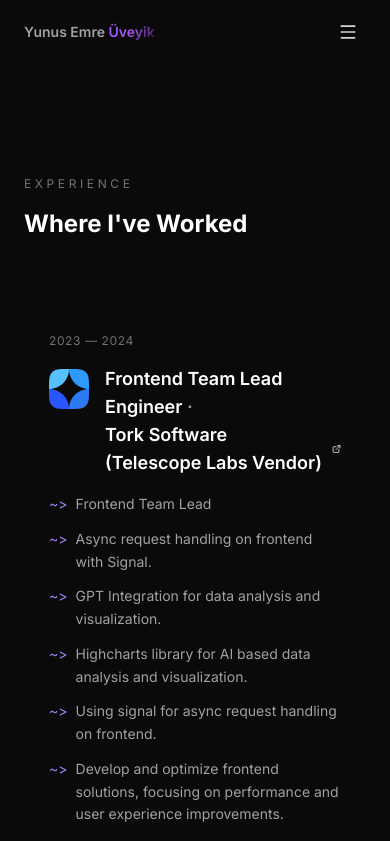
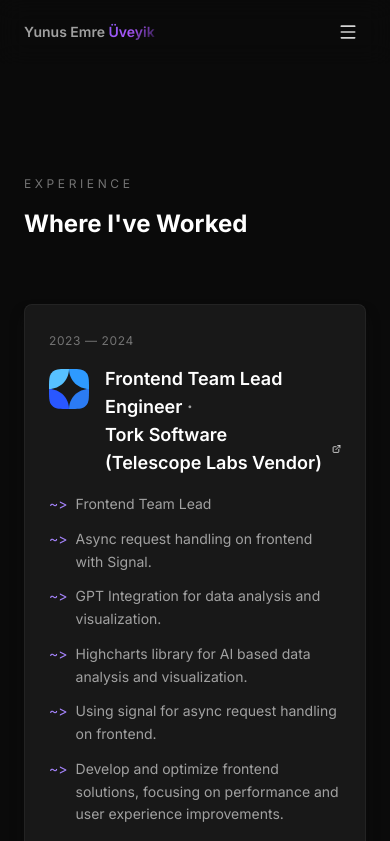
Before and after one commit to yunusemreuveyik/yunusemreuveyik.com, a Next.js app: page /en/experience in a window 390 px wide. Shown: the top 841 px of the page. Built offline with nearby package versions, Linux system fonts and the light colour scheme.

Commit message:
mobile css improves

```diff
--- a/src/app/globals.css
+++ b/src/app/globals.css
@@ -22,6 +22,31 @@
 body {
   background: var(--background);
   color: var(--foreground);
+  /* Prevent tap highlight on mobile */
+  -webkit-tap-highlight-color: transparent !important;
+  tap-highlight-color: transparent !important;
+}
+
+/* Prevent tap highlight on all interactive elements */
+*,
+*::before,
+*::after {
+  -webkit-tap-highlight-color: transparent !important;
+  tap-highlight-color: transparent !important;
+}
+
+/* Prevent touch callouts on interactive elements */
+button,
+a,
+[role="button"],
+[onclick],
+input,
+textarea,
+select {
+  -webkit-tap-highlight-color: transparent !important;
+  tap-highlight-color: transparent !important;
+  -webkit-touch-callout: none;
+  touch-action: manipulation;
 }
 
 /* Infinite scroll animation */
--- a/src/components/mouse-glow.tsx
+++ b/src/components/mouse-glow.tsx
@@ -7,15 +7,22 @@
   const [mousePosition, setMousePosition] = useState({ x: 0, y: 0 });
   const [isVisible, setIsVisible] = useState(false);
   const [mounted, setMounted] = useState(false);
+  const [isTouchDevice, setIsTouchDevice] = useState(false);
   const { resolvedTheme } = useTheme();
 
-  // Wait for hydration to complete
+  // Wait for hydration to complete and detect touch device
   useEffect(() => {
     setMounted(true);
+    // Detect if device supports touch
+    setIsTouchDevice(
+      "ontouchstart" in window ||
+        navigator.maxTouchPoints > 0 ||
+        (navigator as any).msMaxTouchPoints > 0
+    );
   }, []);
 
   useEffect(() => {
-    if (!mounted) return;
+    if (!mounted || isTouchDevice) return;
 
     const handleMouseMove = (e: MouseEvent) => {
       setMousePosition({ x: e.clientX, y: e.clientY });
@@ -26,20 +33,27 @@
       setIsVisible(false);
     };
 
+    // Prevent touch events from triggering mouse events
+    const handleTouchStart = () => {
+      setIsVisible(false);
+    };
+
     window.addEventListener("mousemove", handleMouseMove);
     document.body.addEventListener("mouseleave", handleMouseLeave);
+    window.addEventListener("touchstart", handleTouchStart, { passive: true });
 
     return () => {
       window.removeEventListener("mousemove", handleMouseMove);
       document.body.removeEventListener("mouseleave", handleMouseLeave);
+      window.removeEventListener("touchstart", handleTouchStart);
     };
-  }, [mounted, isVisible]);
+  }, [mounted, isVisible, isTouchDevice]);
 
   // Don't render anything until mounted (prevents hydration mismatch)
   if (!mounted) return null;
 
-  // Only show glow in dark mode
-  if (resolvedTheme !== "dark") return null;
+  // Don't show glow on touch devices or in light mode
+  if (isTouchDevice || resolvedTheme !== "dark") return null;
 
   const glowColor = "rgba(139, 92, 246, 0.15)"; // Violet/Purple
 
--- a/src/components/my-experiences.tsx
+++ b/src/components/my-experiences.tsx
@@ -1,6 +1,6 @@
 "use client";
 
-import { useState } from "react";
+import { useState, useEffect } from "react";
 import { motion } from "framer-motion";
 import { ExternalLink } from "lucide-react";
 import { useTranslations } from "next-intl";
@@ -167,6 +167,24 @@
 export default function MyExperiences() {
   const t = useTranslations("experience");
   const [hoveredId, setHoveredId] = useState<string | null>(null);
+  const [isMobile, setIsMobile] = useState(false);
+
+  // Detect mobile and set first card as focused on mobile
+  useEffect(() => {
+    const checkMobile = () => {
+      setIsMobile(window.innerWidth < 768); // md breakpoint
+    };
+
+    checkMobile();
+    window.addEventListener("resize", checkMobile);
+
+    // On mobile, set first card as focused by default
+    if (window.innerWidth < 768 && experienceConfigs.length > 0) {
+      setHoveredId(experienceConfigs[0].id);
+    }
+
+    return () => window.removeEventListener("resize", checkMobile);
+  }, []);
 
   return (
     <section id="experience" className="py-24">
@@ -200,9 +218,14 @@
           return (
             <div
               key={exp.id}
-              onMouseEnter={() => setHoveredId(exp.id)}
-              onMouseLeave={() => setHoveredId(null)}
-              className={`group relative grid grid-cols-1 md:grid-cols-[140px_1fr] gap-4 md:gap-8 p-6 rounded-lg transition-all duration-300 hover:bg-neutral-100 dark:hover:bg-neutral-800/50 border border-transparent hover:border-neutral-200/50 dark:hover:border-neutral-700/30 hover:shadow-lg dark:hover:shadow-neutral-900/50 cursor-pointer ${isFaded ? "opacity-50" : "opacity-100"}`}
+              onMouseEnter={() => !isMobile && setHoveredId(exp.id)}
+              onMouseLeave={() => !isMobile && setHoveredId(null)}
+              onClick={() => isMobile && setHoveredId(exp.id)}
+              className={`group relative grid grid-cols-1 md:grid-cols-[140px_1fr] gap-4 md:gap-8 p-6 rounded-lg transition-all duration-300 hover:bg-neutral-100 dark:hover:bg-neutral-800/50 border ${
+                isHovered
+                  ? "border-neutral-200/50 dark:border-neutral-700/30 bg-neutral-100 dark:bg-neutral-800/50 shadow-lg dark:shadow-neutral-900/50"
+                  : "border-transparent"
+              } hover:border-neutral-200/50 dark:hover:border-neutral-700/30 hover:shadow-lg dark:hover:shadow-neutral-900/50 cursor-pointer ${isFaded ? "opacity-50" : "opacity-100"}`}
             >
               {/* Date Range */}
               <div className="text-xs uppercase tracking-wider text-neutral-500 dark:text-neutral-500 pt-1">
```
